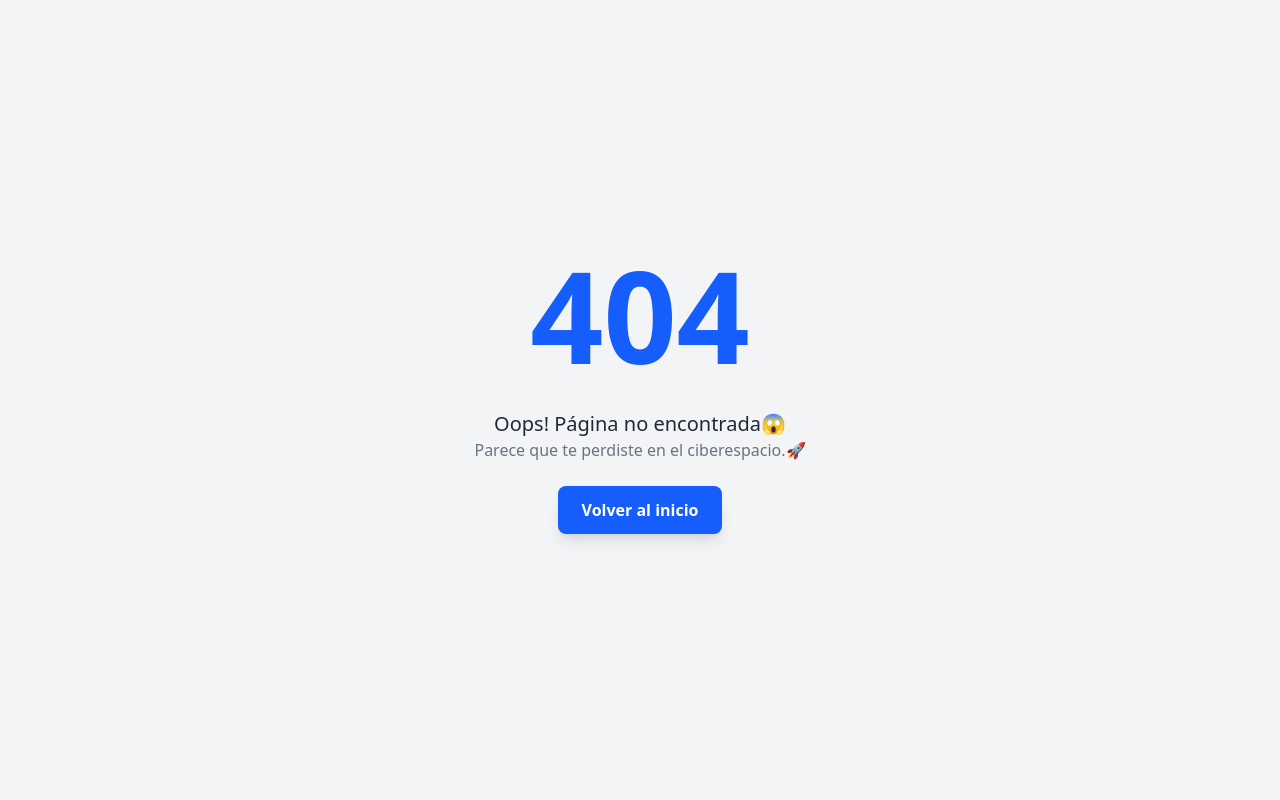
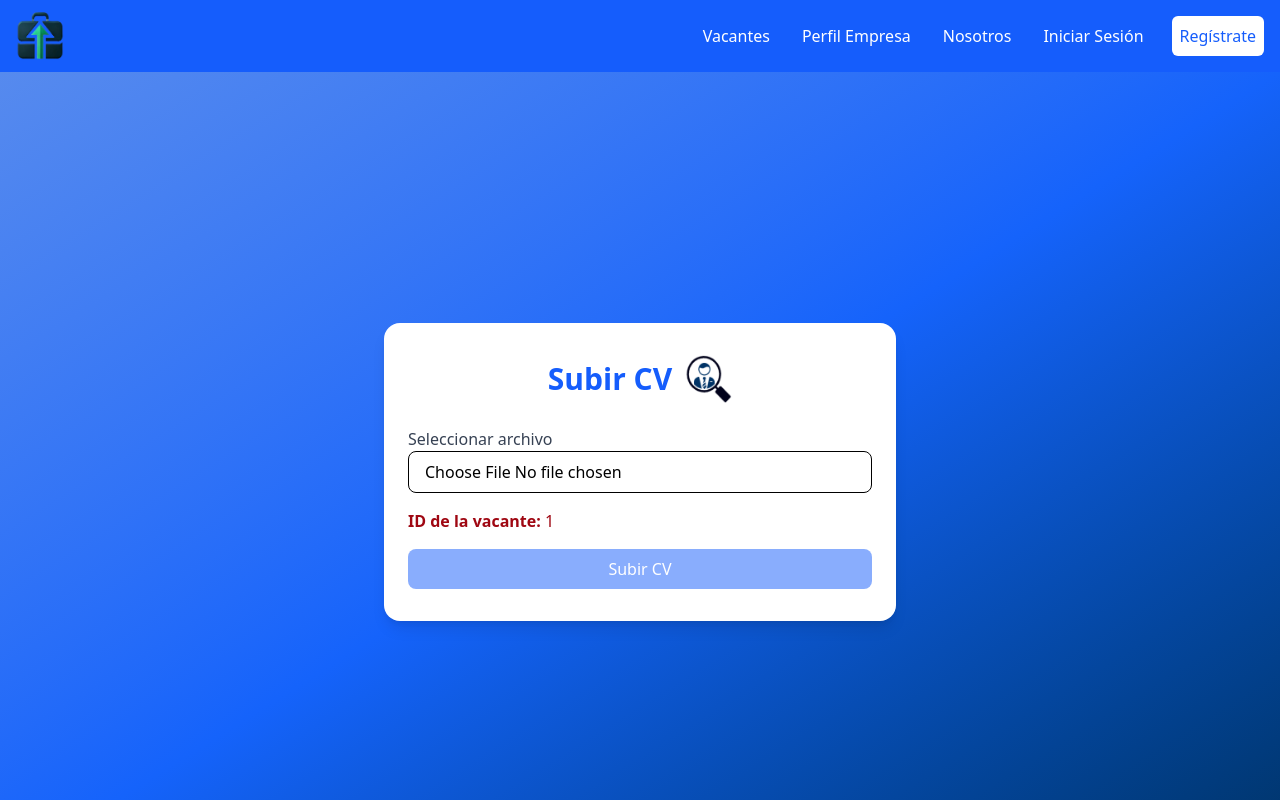
Before and after one commit to GerardoDiaz891/job-platform-frontend, a Vue app in the folder project-frontend/: page /UploadCV/1 in a window 1280 px wide. Before the commit this address had no page. Shown: the top 800 px of the page. Built offline with nearby package versions, Linux system fonts and the light colour scheme.

Commit message:
Cambios SubirCV

```diff
--- a/project-frontend/src/components/Vacante.vue
+++ b/project-frontend/src/components/Vacante.vue
@@ -37,7 +37,9 @@ import FooterComponent from '@/components/FooterComponent.vue';
         </div>
         <div class="flex justify-center mt-6 space-x-4">
             <button @click="goBack" class="bg-gray-600 hover:bg-gray-700 text-white font-semibold py-2 px-6 rounded-lg shadow-md">Regresar</button>
+            <RouterLink :to="'/UploadCV/' + vacante.id">
             <button class="bg-blue-600 hover:bg-blue-700 text-white font-semibold py-2 px-6 rounded-lg shadow-md">Postularse</button>
+          </RouterLink>
         </div>
 
 
--- a/project-frontend/src/router/index.ts
+++ b/project-frontend/src/router/index.ts
@@ -36,9 +36,10 @@ const router = createRouter({
       component: () => import('../views/RegisterView.vue'),
     },
     {
-      path: '/UploadCV',
+      path: '/UploadCV/:id',
       name: 'UploadCV',
       component: () => import('../views/UploadCVView.vue'),
+      props: true
     },
     {
       path: '/Postulation',
--- a/project-frontend/src/services/api.ts
+++ b/project-frontend/src/services/api.ts
@@ -52,9 +52,37 @@ export const getVacantes = async () => {
 export const getVacanteById = async (id) => {
   try {
     const { data } = await apiClient.get(`/api/Vacantes/${id}`);
+    console.log(data);
     return data;
   } catch (error) {
     console.error(`Error al obtener la vacante con ID ${id}:`, error);
     throw error;
   }
 };
+
+export const postCV = async (formData) => {
+  if (!formData || formData.get("file") === null) {
+    throw new Error("El FormData está vacío o no contiene el archivo.");
+  }
+
+  try {
+    const { data } = await apiClient.post(`/api/CVs/upload`, formData, {
+      headers: {
+        "Content-Type": "multipart/form-data",
+      },
+    });
+    console.log("CV subido correctamente:", data);
+    return data;
+  } catch (error) {
+    if (error.response) {
+      console.error("Error del servidor:", error.response.status, error.response.data);
+      throw new Error(`Error del servidor: ${error.response.data.message || "Algo salió mal."}`);
+    } else if (error.request) {
+      console.error("No se recibió respuesta del servidor:", error.request);
+      throw new Error("No se pudo conectar al servidor. Verifica tu conexión.");
+    } else {
+      console.error("Error inesperado:", error.message);
+      throw new Error("Ocurrió un error inesperado.");
+    }
+  }
+};
--- /dev/null
+++ b/project-frontend/src/stores/useCVStore.ts
@@ -0,0 +1,55 @@
+import { defineStore } from "pinia";
+import { postCV } from "@/services/api.ts"; // Importación correcta del servicio
+
+export const useCVStore = defineStore("cv", {
+  state: () => ({
+    isLoading: false,
+    error: null,
+    successMessage: null,
+    vacanteId: null, // ID de la vacante
+    usuarioId: null, // ID del usuario
+  }),
+
+  actions: {
+    setVacanteId(id: string) {
+      this.vacanteId = id;
+    },
+
+    setUsuarioId(id: string) {
+      this.usuarioId = id;
+    },
+
+    async uploadCV(file: File) {
+      this.isLoading = true;
+      this.error = null;
+      this.successMessage = null;
+
+      if (!this.usuarioId) {
+        console.error("Usuario ID no configurado.");
+        this.error = "El usuario no está configurado. Verifica el inicio de sesión.";
+        return;
+      }
+
+      const formData = new FormData();
+      formData.append("file", file);
+      formData.append("usuarioId", this.usuarioId);
+      formData.append("idVacante", this.vacanteId);
+
+      try {
+        const response = await postCV(formData); // Aquí llamamos a postCV
+        this.successMessage = "¡CV subido con éxito!";
+        console.log("Respuesta del servidor:", response);
+      } catch (error) {
+        if (error.response) {
+          console.error("Error del servidor:", error.response.status, error.response.data);
+          this.error = error.response.data.message || "Algo salió mal.";
+        } else {
+          console.error("Error inesperado:", error.message);
+          this.error = "Ocurrió un error inesperado. Verifica la conexión.";
+        }
+      } finally {
+        this.isLoading = false;
+      }
+    },
+  },
+});
--- a/project-frontend/src/views/UploadCVView.vue
+++ b/project-frontend/src/views/UploadCVView.vue
@@ -14,13 +14,12 @@
             type="file"
             accept=".pdf,.doc,.docx"
             class="w-full px-4 py-2 border rounded-lg focus:outline-none focus:ring-2 focus:ring-blue-400"
-            ref="fileInput"
-            @change="handleFileChange"
+            @change="onFileSelected"
           />
         </div>
 
-        <div v-if="fileName" class="text-gray-800 mt-2">
-          <p><strong>Archivo seleccionado:</strong> {{ fileName }}</p>
+        <div v-if="selectedFile" class="text-gray-800 mt-2">
+          <p><strong>Archivo seleccionado:</strong> {{ selectedFile.name }}</p>
           <div class="flex flex-wrap gap-2 mt-2">
             <button
               type="button"
@@ -39,12 +38,17 @@
           </div>
         </div>
 
+        <!-- Mostrar el ID de la vacante -->
+        <div v-if="cvStore.vacanteId" class="text-red-800 mt-4">
+          <p><strong>ID de la vacante:</strong> {{ cvStore.vacanteId }}</p>
+        </div>
+
         <button
           type="submit"
-          :disabled="!fileName"
+          :disabled="!selectedFile"
           class="w-full flex items-center justify-center bg-blue-600 text-white py-2 rounded-lg hover:bg-blue-700 transition disabled:opacity-50"
         >
-          Subir CV
+          {{ cvStore.isLoading ? 'Subiendo...' : 'Subir CV' }}
         </button>
       </form>
     </div>
@@ -56,28 +60,78 @@
 import LogoGW from "@/assets/img/logo.png";
 import FooterComponent from "@/components/FooterComponent.vue";
 import HeaderComponent from "@/components/HeaderComponent.vue";
-import { ref } from "vue";
+import { useRoute } from "vue-router";
+import { onMounted, ref } from "vue";
+import { useCVStore } from "@/stores/useCVStore"; // Accedemos al store
 
-const fileInput = ref(null);
-const fileName = ref("");
+const route = useRoute();
+const cvStore = useCVStore();
+const selectedFile = ref(null);
 
-const handleFileChange = (event) => {
+onMounted(() => {
+  // Establecemos el ID de la vacante desde los parámetros de la URL
+  if (route.params.id) {
+    cvStore.setVacanteId(route.params.id);
+  }
+
+  // Establecemos el ID del usuario de manera centralizada
+  cvStore.setUsuarioId("7"); // Este valor debería venir del sistema de autenticación en un caso real
+});
+
+const onFileSelected = (event) => {
   const file = event.target.files[0];
-  if (file) {
-    fileName.value = file.name;
+  if (!file) return;
+
+  // Validación del tamaño del archivo (máximo 5MB)
+  if (file.size > 5 * 1024 * 1024) {
+    alert("El archivo debe ser menor a 5MB.");
+    return;
   }
+
+  // Validación del formato del archivo
+  const allowedExtensions = ["pdf", "docx"];
+  const fileExtension = file.name.split(".").pop().toLowerCase();
+  if (!allowedExtensions.includes(fileExtension)) {
+    alert("Formato no permitido. Solo se aceptan archivos PDF o DOCX.");
+    return;
+  }
+
+  selectedFile.value = file;
 };
 
 const removeFile = () => {
-  fileInput.value.value = ""; // Clear the file input
-  fileName.value = ""; // Clear the file name display
+  selectedFile.value = null;
 };
 
 const editFile = () => {
-  fileInput.value.click(); // Trigger the file input to reselect a file
+  document.querySelector('input[type=file]').click();
 };
 
-const submitCV = () => {
-  alert("CV subido con éxito!");
+const submitCV = async () => {
+  if (!selectedFile.value) {
+    return alert("Por favor, selecciona un archivo.");
+  }
+
+  if (!cvStore.usuarioId || !cvStore.vacanteId) {
+    return alert("IDs de usuario o vacante no configurados. Verifica antes de enviar.");
+  }
+
+  // Llamamos al método uploadCV desde el store
+  await cvStore.uploadCV(selectedFile.value);
+
+  // Mostramos mensajes de éxito o error
+  if (cvStore.successMessage) {
+    alert(cvStore.successMessage);
+    removeFile();
+  }
+  if (cvStore.error) {
+    alert(cvStore.error);
+  }
 };
 </script>
+
+<style scoped>
+button:disabled {
+  cursor: not-allowed;
+}
+</style>
```
Also changed, not shown: project-frontend/src/views/Empresas/PerfilEmpresa.vue (line endings or trailing spaces), project-frontend/src/views/PostulationView.vue (line endings or trailing spaces).
